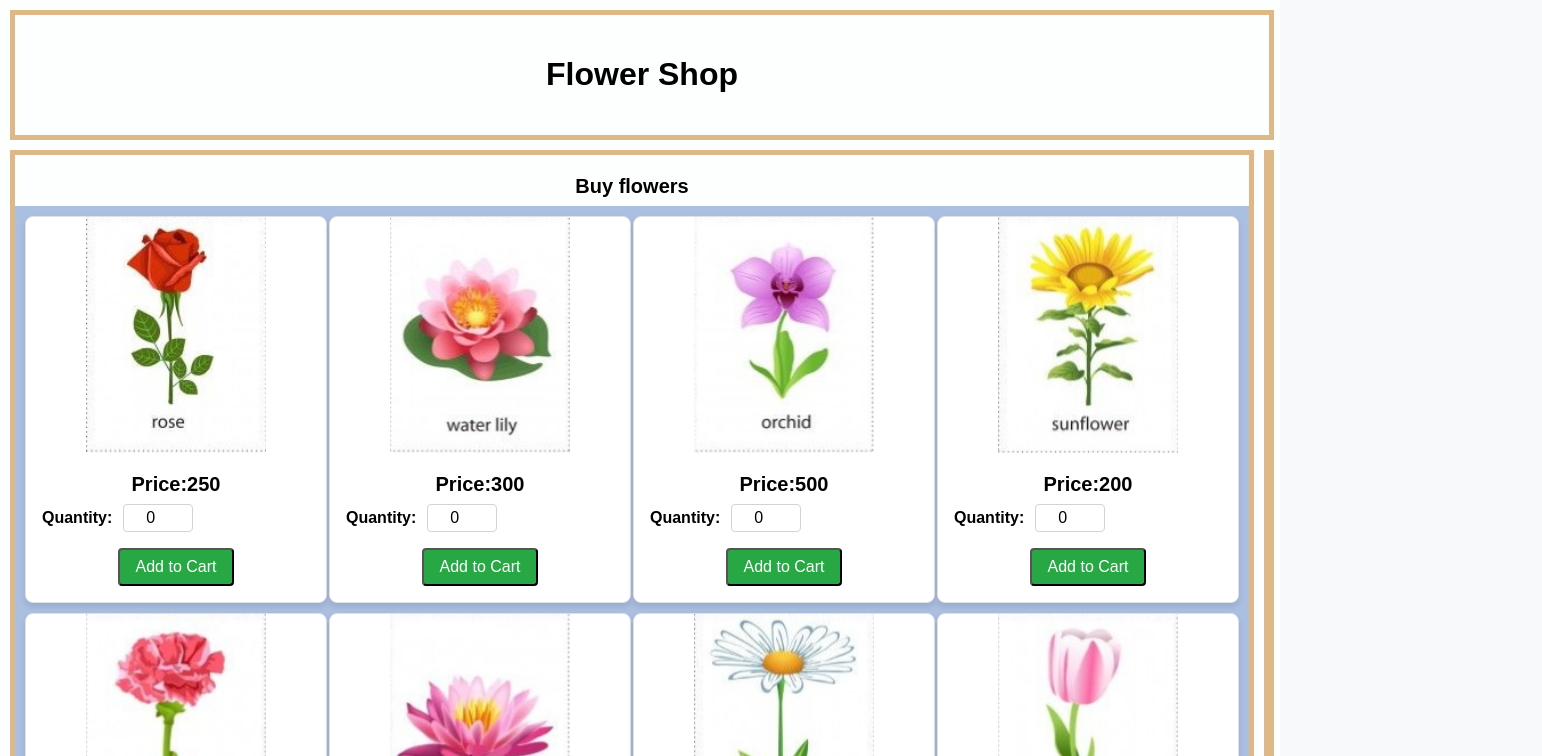
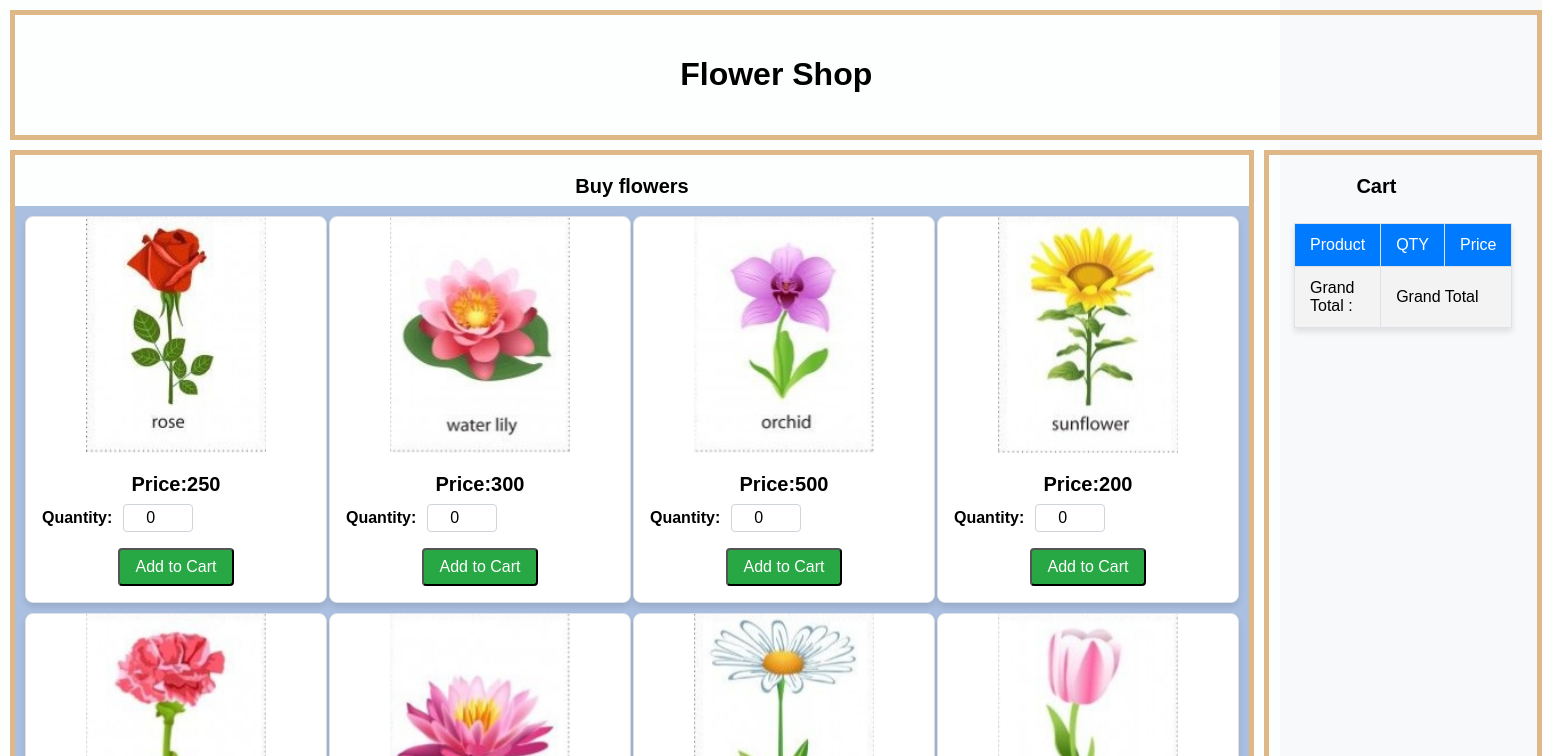
Before and after one commit to Sockalingamvenuka/ICA-01, a React (Create React App) app in the folder ica1/: page / in a window 1280 px wide. Shown: the top 756 px of the page, 1542 px wide, since content can reach past the window. Built offline with nearby package versions, Linux system fonts and the light colour scheme.

Commit message:
card components done

```diff
--- a/ica1/src/components/Products.js
+++ b/ica1/src/components/Products.js
@@ -34,7 +34,7 @@ export default function Products(){
             </div>
             <div className="item3">
                 {
-                //cart
+                <Cart cartItems={cartItems} />
                 }
             </div>
         </>
```
